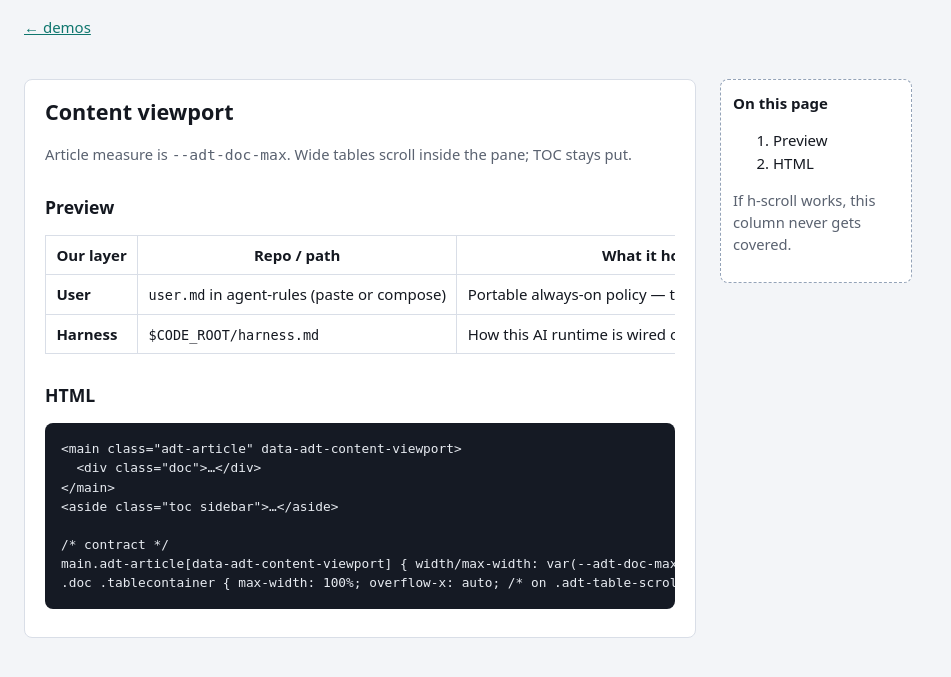
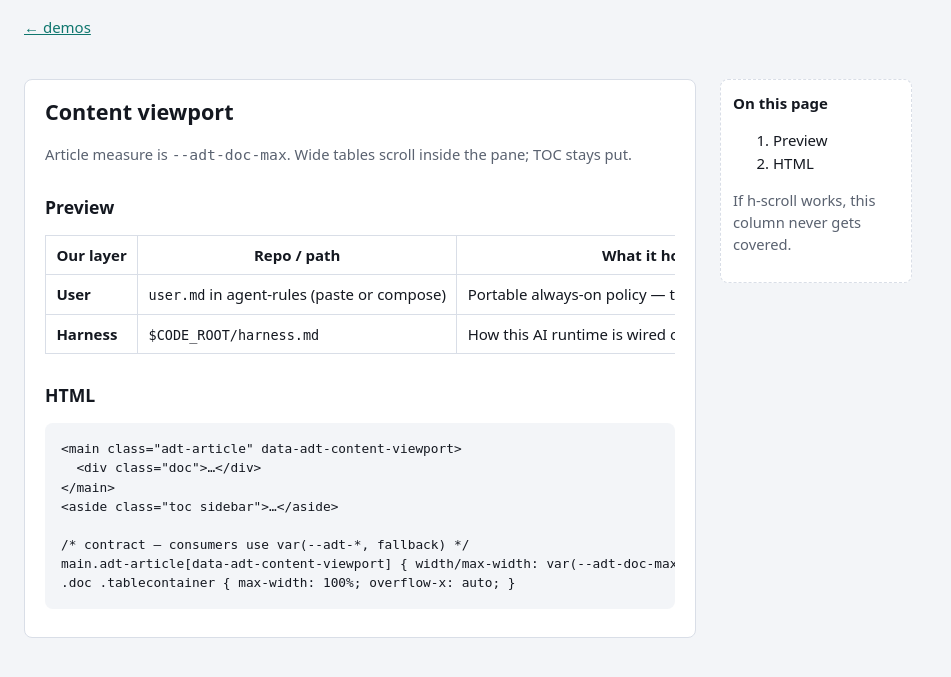
Before and after one commit to antora-supplemental/antora-ui-chassis, a web app: file demos/content-viewport/index.html in a window 1280 px wide. Shown: the top 677 px of the page, without its empty margins (0-951 px from the left). Run offline with its HTML, style and script files only (its server is not run), Linux system fonts and the light colour scheme.

Commit message:
feat(css): primer tokens + consumer var() fallbacks
Foundations define --adt-*; components/demos short-circuit with readable defaults for out-of-context use.

```diff
--- a/demos/content-viewport/index.html
+++ b/demos/content-viewport/index.html
@@ -3,30 +3,59 @@
 <head>
   <meta charset="utf-8">
   <title>Demo: content viewport</title>
+  <link rel="stylesheet" href="../../packages/color-scheme/css/color-scheme.css">
+  <link rel="stylesheet" href="../../packages/content-viewport/css/content-viewport.css">
   <style>
-    :root { --adt-doc-max: 42rem; --adt-border: #d9dee7; --adt-elevated: #fff; --adt-ink: #141820; --adt-canvas: #f3f5f8; --adt-toc-width: 12rem; }
     * { box-sizing: border-box; }
-    body { margin: 0; font: 15px/1.5 system-ui, sans-serif; color: var(--adt-ink); background: var(--adt-canvas); }
+    body {
+      margin: 0;
+      font: 15px/1.5 system-ui, sans-serif;
+      color: var(--adt-ink, CanvasText);
+      background: var(--adt-canvas, Canvas);
+    }
     .shell { display: flex; gap: 1.5rem; padding: 1.5rem; align-items: flex-start; }
     main.adt-article[data-adt-content-viewport] {
-      flex: 0 1 auto; width: var(--adt-doc-max); max-width: var(--adt-doc-max); min-width: 0;
-      background: var(--adt-elevated); padding: 1rem 1.25rem; border: 1px solid var(--adt-border); border-radius: 8px;
+      flex: 0 1 auto;
+      min-width: 0;
+      padding: 1rem 1.25rem;
+      border: 1px solid var(--adt-border, GrayText);
+      border-radius: 8px;
     }
-    aside.toc { flex: 0 0 var(--adt-toc-width); width: var(--adt-toc-width); position: sticky; top: 1rem;
-      background: #fff; border: 1px dashed #94a3b8; border-radius: 8px; padding: 0.75rem; }
-    .doc .tablecontainer { display: block; max-width: 100%; overflow-x: auto; /* on .adt-table-scroll wrapper, not table */ }
+    aside.toc {
+      flex: 0 0 var(--adt-toc-width, 12rem);
+      width: var(--adt-toc-width, 12rem);
+      position: sticky;
+      top: 1rem;
+      background: var(--adt-elevated, Canvas);
+      color: var(--adt-ink, CanvasText);
+      border: 1px dashed var(--adt-border, GrayText);
+      border-radius: 8px;
+      padding: 0.75rem;
+    }
     .doc table.tableblock { border-collapse: collapse; width: max-content; min-width: 100%; }
-    .doc table.tableblock th, .doc table.tableblock td { border: 1px solid var(--adt-border); padding: 0.5rem 0.65rem; vertical-align: top; }
+    .doc table.tableblock th,
+    .doc table.tableblock td {
+      border: 1px solid var(--adt-border, GrayText);
+      padding: 0.5rem 0.65rem;
+      vertical-align: top;
+    }
     .doc table.tableblock code { font-family: ui-monospace, monospace; font-size: 0.9em; }
     h1 { font-size: 1.35rem; margin-top: 0; }
     h2 { font-size: 1.1rem; margin-top: 1.75rem; }
-    pre.html { background: #151a24; color: #e8ecf2; padding: 1rem; overflow-x: auto; border-radius: 8px; font-size: 0.8rem; }
-    .note { color: #5a6270; font-size: 0.92rem; }
-    a { color: #0f766e; }
+    pre.html {
+      background: var(--adt-canvas, Canvas);
+      color: var(--adt-ink, CanvasText);
+      padding: 1rem;
+      overflow-x: auto;
+      border-radius: 8px;
+      font-size: 0.8rem;
+    }
+    .note { color: var(--adt-ink-muted, GrayText); font-size: 0.92rem; }
+    a { color: var(--adt-accent, LinkText); }
   </style>
 </head>
 <body>
-  <p style="margin:1rem 1.5rem"><a href="../">← demos</a></p>
+  <p style="margin:1rem 1.5rem"><a href="../">&larr; demos</a></p>
   <div class="shell">
     <main class="adt-article" data-adt-content-viewport>
       <div class="doc">
@@ -60,9 +89,9 @@
 &lt;/main&gt;
 &lt;aside class="toc sidebar"&gt;…&lt;/aside&gt;
 
-/* contract */
-main.adt-article[data-adt-content-viewport] { width/max-width: var(--adt-doc-max); min-width: 0; }
-.doc .tablecontainer { max-width: 100%; overflow-x: auto; /* on .adt-table-scroll wrapper, not table */ }</pre>
+/* contract — consumers use var(--adt-*, fallback) */
+main.adt-article[data-adt-content-viewport] { width/max-width: var(--adt-doc-max, 42rem); min-width: 0; }
+.doc .tablecontainer { max-width: 100%; overflow-x: auto; }</pre>
       </div>
     </main>
     <aside class="toc sidebar">
--- a/packages/color-scheme/css/color-scheme.css
+++ b/packages/color-scheme/css/color-scheme.css
@@ -1,13 +1,29 @@
-/* Chassis: color-scheme hooks — no brand palette.
-   Themes (paint) assign --adt-canvas, --adt-ink, etc.
-   Body kit places the toggle control. */
+/* Chassis foundations: color-scheme bus + primer tokens.
+   Paint packs override --adt-* on :root / [data-theme].
+   Consumers (components, body, bolt-ons) must use var(--adt-*, fallback). */
 :root {
   color-scheme: light dark;
+
+  /* Primer palette — legible unbranded defaults; paint replaces these */
+  --adt-canvas: #f3f5f8;
+  --adt-elevated: #ffffff;
+  --adt-ink: #141820;
+  --adt-ink-muted: #5a6270;
+  --adt-border: #d9dee7;
+  --adt-accent: #0f766e;
+  --adt-doc-max: 42rem;
+  --adt-toc-width: 12rem;
 }
 
 html.dark-theme,
 html[data-theme="dark"] {
   color-scheme: dark;
+  --adt-canvas: #111315;
+  --adt-elevated: #1a1d22;
+  --adt-ink: #e8ecf2;
+  --adt-ink-muted: #9aa3b2;
+  --adt-border: #2e3440;
+  --adt-accent: #2dd4bf;
 }
 
 html[data-theme="light"] {
--- a/packages/content-viewport/css/content-viewport.css
+++ b/packages/content-viewport/css/content-viewport.css
@@ -1,10 +1,18 @@
-/* Chassis: content viewport — structural only (no brand colors).
-   Wide tables: overflow on wrapper, never on the <table> (Antora #users guidance). */
+/* Chassis content-viewport — structural; colors only via tokens with fallbacks.
+   Wide tables: overflow on wrapper, never on <table> (Antora #users guidance).
+   Fallbacks keep a yanked-out region legible without a paint pack. */
 main.adt-article,
 main.adt-article > .content,
 .doc[data-adt-content-viewport] {
   min-width: 0;
   max-width: 100%;
+  color: var(--adt-ink, CanvasText);
+  background: var(--adt-elevated, Canvas);
+}
+
+main.adt-article[data-adt-content-viewport] {
+  width: var(--adt-doc-max, 42rem);
+  max-width: var(--adt-doc-max, 42rem);
 }
 
 .doc .tablecontainer,
@@ -13,6 +21,7 @@ main.adt-article > .content,
   max-width: 100%;
   overflow-x: auto;
   -webkit-overflow-scrolling: touch;
+  border-color: var(--adt-border, GrayText);
 }
 
 .doc .tablecontainer > table.tableblock,
@@ -24,15 +33,20 @@ main.adt-article > .content,
 .doc table.tableblock td {
   overflow-wrap: anywhere;
   word-break: break-word;
+  color: var(--adt-ink, CanvasText);
+  border-color: var(--adt-border, GrayText);
 }
 
 .doc table.tableblock code {
   white-space: normal;
   overflow-wrap: anywhere;
+  color: var(--adt-ink, CanvasText);
 }
 
 .doc .listingblock > .content,
 .doc .literalblock > .content {
   max-width: 100%;
   overflow-x: auto;
+  background: var(--adt-canvas, Canvas);
+  color: var(--adt-ink, CanvasText);
 }
```
Also changed, not shown: 1 other file.
